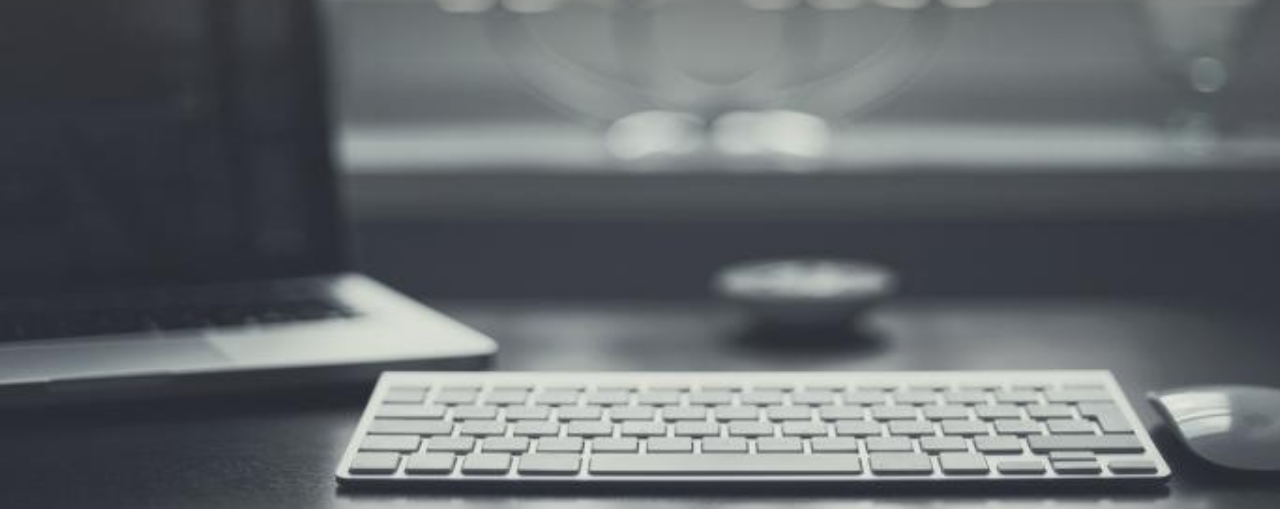
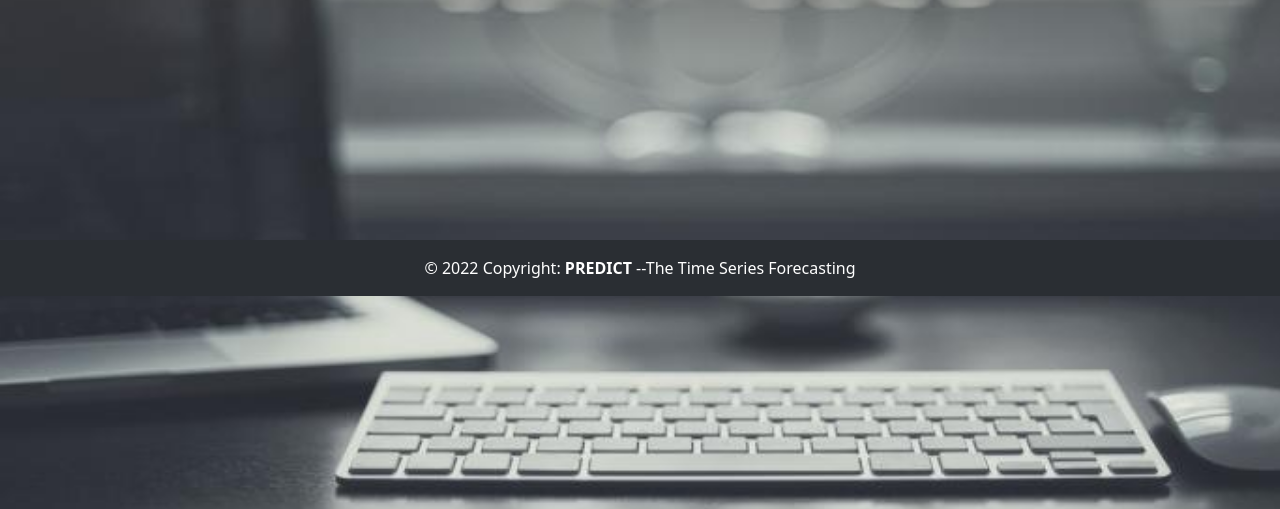
Before and after one commit to Ujjwal1201/Predict-time-series-forecasting, a Flask app: page /home in a window 1280 px wide. Shown: the part 262-771 px from the top of the page. Run offline with Flask 2, Linux system fonts and the light colour scheme; some libraries are stand-ins or nearby versions.

Commit message:
add footer

```diff
--- a/templates/base.html
+++ b/templates/base.html
@@ -30,13 +30,24 @@
           background-attachment: fixed;
           background-size: cover;
         }
+        /* marquee {
+        width: 100%;
+        padding: 10px 2px;
+        background-color: rgb(255, 89, 194);
+      } */
+      footer{
+        position: relative;
+        left: 0;
+        top: 350px;
+        width: 100%;
+      }
       </style>
       <link rel="stylesheet" href="/static/css/sidebar.css">
     {% block css %} {% endblock %}
 
 </head>
 <body>
-
+  <!-- <marquee behavior="alternate"> Predict The Time Series Forecasting</marquee> -->
 <input type="checkbox" id="check">
 <label for="check">
 <i id="btn"><svg class="bi me-2" width="30" height="40"><use xlink:href="#tools"></use></svg></i>
@@ -150,6 +161,16 @@
             {% block body %} {% endblock  %}
         </div>
     </main>
+
     {% block js %} {% endblock  %}
 </body>
+
+<footer class="bg-dark text-center text-lg-start">
+  <!-- Copyright -->
+  <div class="text-center p-3" style="background-color: rgba(0, 0, 0, 0.2); color: white;">
+    © 2022 Copyright:
+    <b>PREDICT</b> --The Time Series Forecasting
+  </div>
+  <!-- Copyright -->
+</footer>
 </html>
--- a/templates/register.html
+++ b/templates/register.html
@@ -9,10 +9,10 @@
 </style>
 <div class="container">
     <div class="row">
-        {% include "notify.html" %}
         <div class="col-md-5 mx-auto">
             <h3 class="text-center p-3">
             <b style="color: rgb(242, 247, 250);">REGISTER </b>
+            {% include "notify.html" %}
 
             </h3>
             <form method="post" class="card" style="background-color: hwb(344 48% 12%);">
```
